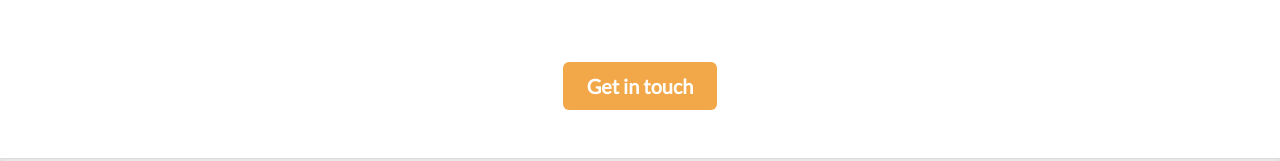
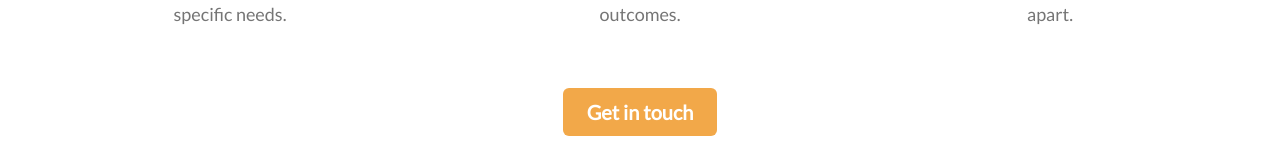
Before and after one commit to MarcoLupo94/SeaElle, a React (Vite) app: page / in a window 1280 px wide. Shown: the part 1220-1381 px from the top of the page. Built offline with nearby package versions, Linux system fonts and the light colour scheme.

Commit message:
fix responsiveness

```diff
--- a/src/components/ContactText.tsx
+++ b/src/components/ContactText.tsx
@@ -19,8 +19,7 @@ const socials = [
 ]
 
 export const ContactText: FC<ContactTextProps> = () => {
-    const isMobile = useBreakpointValue({ base: true, md: false }) // Define breakpoints for mobile view
-
+    const isMobile = useBreakpointValue({ base: true, sm: true, lg: false, md: true })
     return (
         <VStack
             w={isMobile ? '100%' : '100%'}
--- a/src/components/ServiceCard.tsx
+++ b/src/components/ServiceCard.tsx
@@ -19,8 +19,8 @@ interface ServiceCardProps {
 }
 
 export const ServiceCard: FC<ServiceCardProps> = ({ title, content, icon, color }) => {
-    const cardWidth = useBreakpointValue({ base: '100%', sm: '250px', md: '80%', lg: '400px' }) // Define width based on screen size
-    const cardHeight = useBreakpointValue({ base: 'auto', sm: '300px', md: '350px', lg: '400px' }) // Define height based on screen size
+    const cardWidth = useBreakpointValue({ base: '100%', sm: '250px', md: '80%', lg: '30%' }) // Define width based on screen size
+    const cardHeight = useBreakpointValue({ base: 'auto', sm: '300px', md: '350px', lg: '100%' }) // Define height based on screen size
 
     return (
         <Card
--- a/src/components/Services.tsx
+++ b/src/components/Services.tsx
@@ -38,14 +38,13 @@ const services: Service[] = [
 ]
 
 export const Services: FC<ServicesProps> = () => {
-    const isMobile = useBreakpointValue({ base: true, md: false }) // Define breakpoints for mobile view
-
+    const isMobile = useBreakpointValue({ base: true, sm: true, lg: false, md: true })
     return (
         <VStack
             id="services"
             w="100%"
             height={{ base: '100%', md: '100%' }} // Adjust the height based on the screen size
-            maxWidth={isMobile ? '100%' : '1200px'}
+            maxWidth={isMobile ? '100%' : '100%'}
             mb={['10%', '10%', '10%', '0']}
             mx="auto"
             bg="white"
@@ -67,7 +66,7 @@ export const Services: FC<ServicesProps> = () => {
                     />
                 ))}
             </Flex>
-            <HStack justifyContent="center" width="100%" mt={[8, 8, 8, 0]}>
+            <HStack justifyContent="center" width="100%" mt={[8, 8, 8, 8]}>
                 <NavLink
                     path="contact-me"
                     text="Get in touch"
```
